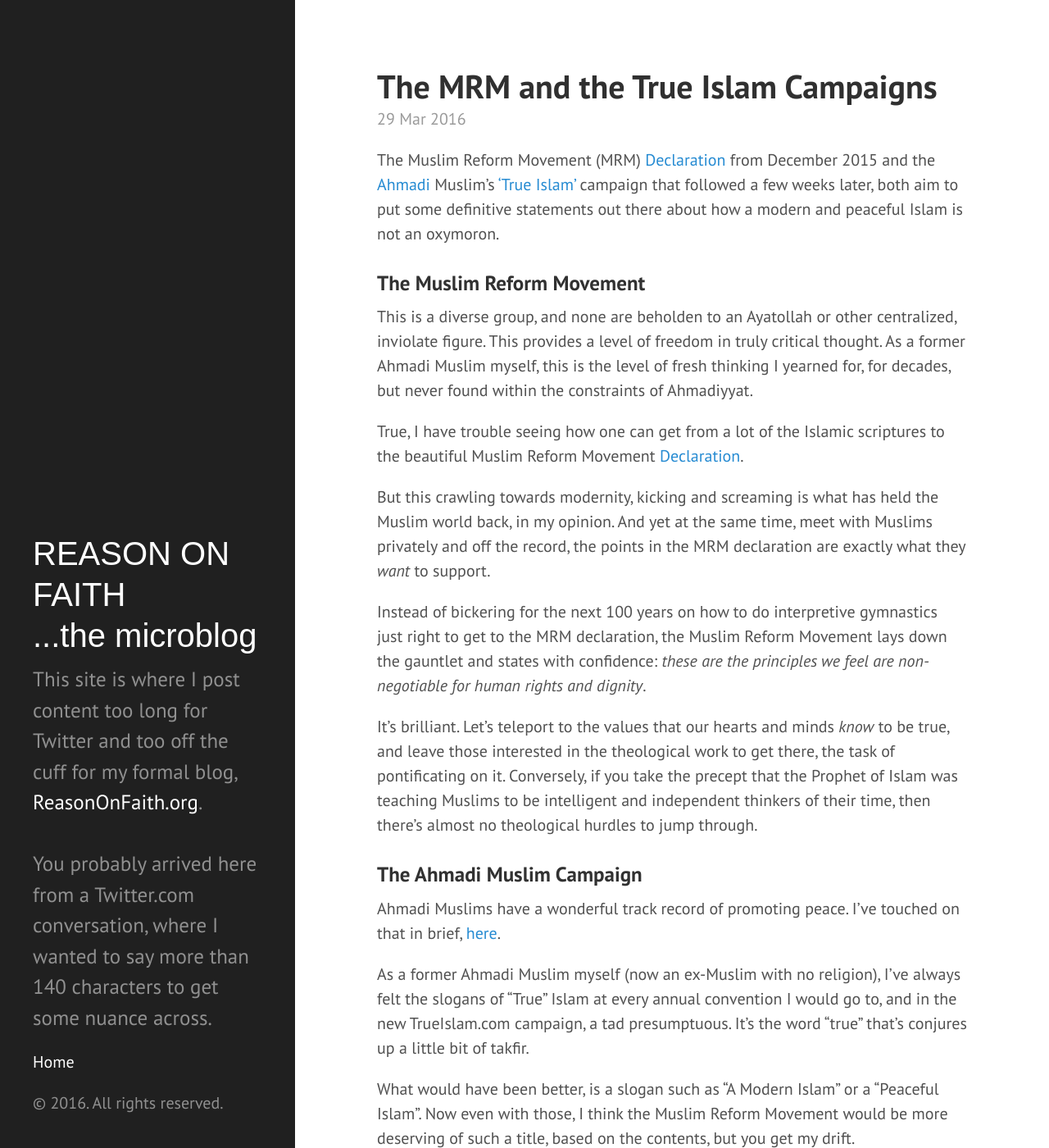
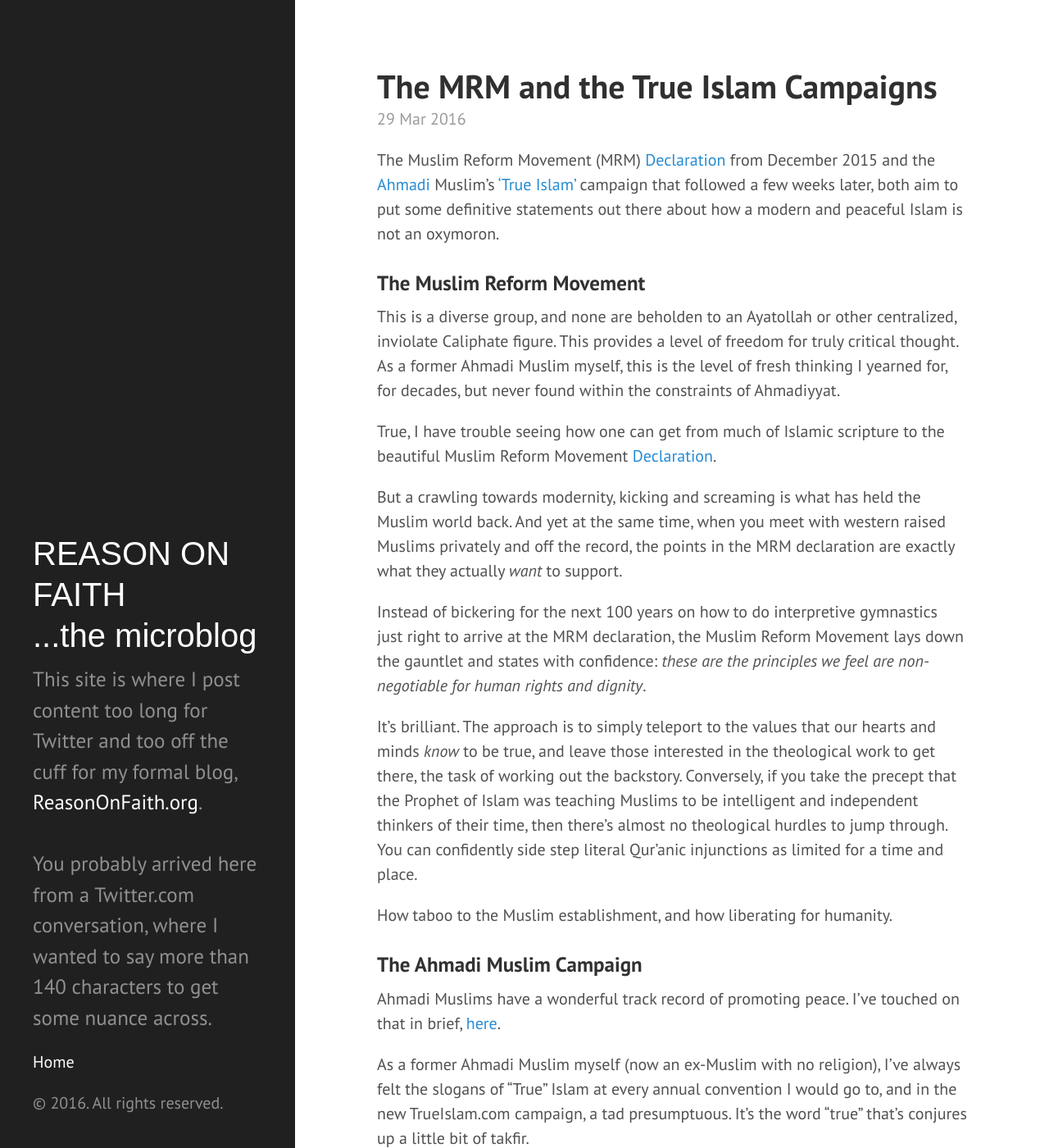
Before and after one commit to ReasonOnFaith/ReasonOnFaith.github.io, a Jekyll site: the page built from _posts/2016-03-29-the-mrm-and-the-true-islam-campaigns.markdown, in a window 1280 px wide and 1400 px high. Shown: the whole window at 82% size. Built offline with Jekyll 4.4.1, drawn with Linux system fonts in a browser that asks for light colours.

Commit message:
Post update: The MRM and the True Islam Campaigns

```diff
--- a/_posts/2016-03-29-the-mrm-and-the-true-islam-campaigns.markdown
+++ b/_posts/2016-03-29-the-mrm-and-the-true-islam-campaigns.markdown
@@ -7,15 +7,17 @@ The Muslim Reform Movement (MRM) [Declaration](https://www.change.org/p/muslims-
 
 ### The Muslim Reform Movement
 
-This is a diverse group, and none are beholden to an Ayatollah or other centralized, inviolate figure. This provides a level of freedom in truly critical thought. As a former Ahmadi Muslim myself, this is the level of fresh thinking I yearned for, for decades, but never found within the constraints of Ahmadiyyat.
+This is a diverse group, and none are beholden to an Ayatollah or other centralized, inviolate Caliphate figure. This provides a level of freedom for truly critical thought. As a former Ahmadi Muslim myself, this is the level of fresh thinking I yearned for, for decades, but never found within the constraints of Ahmadiyyat.
 
-True, I have trouble seeing how one can get from a lot of the Islamic scriptures to the beautiful Muslim Reform Movement [Declaration](https://www.change.org/p/muslims-and-neighbors-we-support-the-muslim-reform-movement).
+True, I have trouble seeing how one can get from much of Islamic scripture to the beautiful Muslim Reform Movement [Declaration](https://www.change.org/p/muslims-and-neighbors-we-support-the-muslim-reform-movement).
 
-But this crawling towards modernity, kicking and screaming is what has held the Muslim world back, in my opinion. And yet at the same time, meet with Muslims privately and off the record, the points in the MRM declaration are exactly what they _want_ to support.
+But a crawling towards modernity, kicking and screaming is what has held the Muslim world back. And yet at the same time, when you meet with western raised Muslims privately and off the record, the points in the MRM declaration are exactly what they actually _want_ to support.
 
-Instead of bickering for the next 100 years on how to do interpretive gymnastics just right to get to the MRM declaration, the Muslim Reform Movement lays down the gauntlet and states with confidence: _these are the principles we feel are non-negotiable for human rights and dignity_.
+Instead of bickering for the next 100 years on how to do interpretive gymnastics just right to arrive at the MRM declaration, the Muslim Reform Movement lays down the gauntlet and states with confidence: _these are the principles we feel are non-negotiable for human rights and dignity_.
 
-It's brilliant. Let's teleport to the values that our hearts and minds _know_ to be true, and leave those interested in the theological work to get there, the task of pontificating on it. Conversely, if you take the precept that the Prophet of Islam was teaching Muslims to be intelligent and independent thinkers of their time, then there's almost no theological hurdles to jump through.
+It's brilliant. The approach is to simply teleport to the values that our hearts and minds _know_ to be true, and leave those interested in the theological work to get there, the task of working out the backstory. Conversely, if you take the precept that the Prophet of Islam was teaching Muslims to be intelligent and independent thinkers of their time, then there's almost no theological hurdles to jump through. You can confidently side step literal Qur'anic injunctions as limited for a time and place.
+
+How taboo to the Muslim establishment, and how liberating for humanity.
 
 ### The Ahmadi Muslim Campaign
 
```
